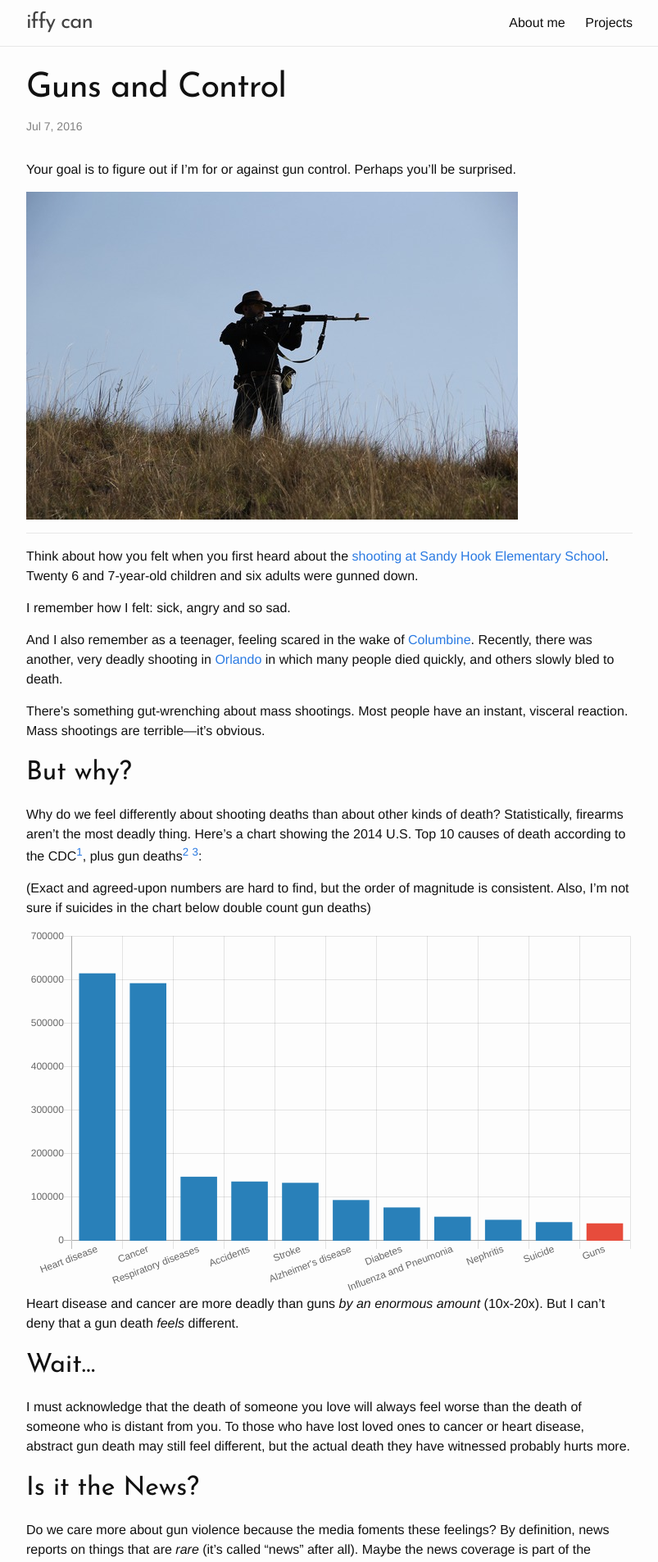
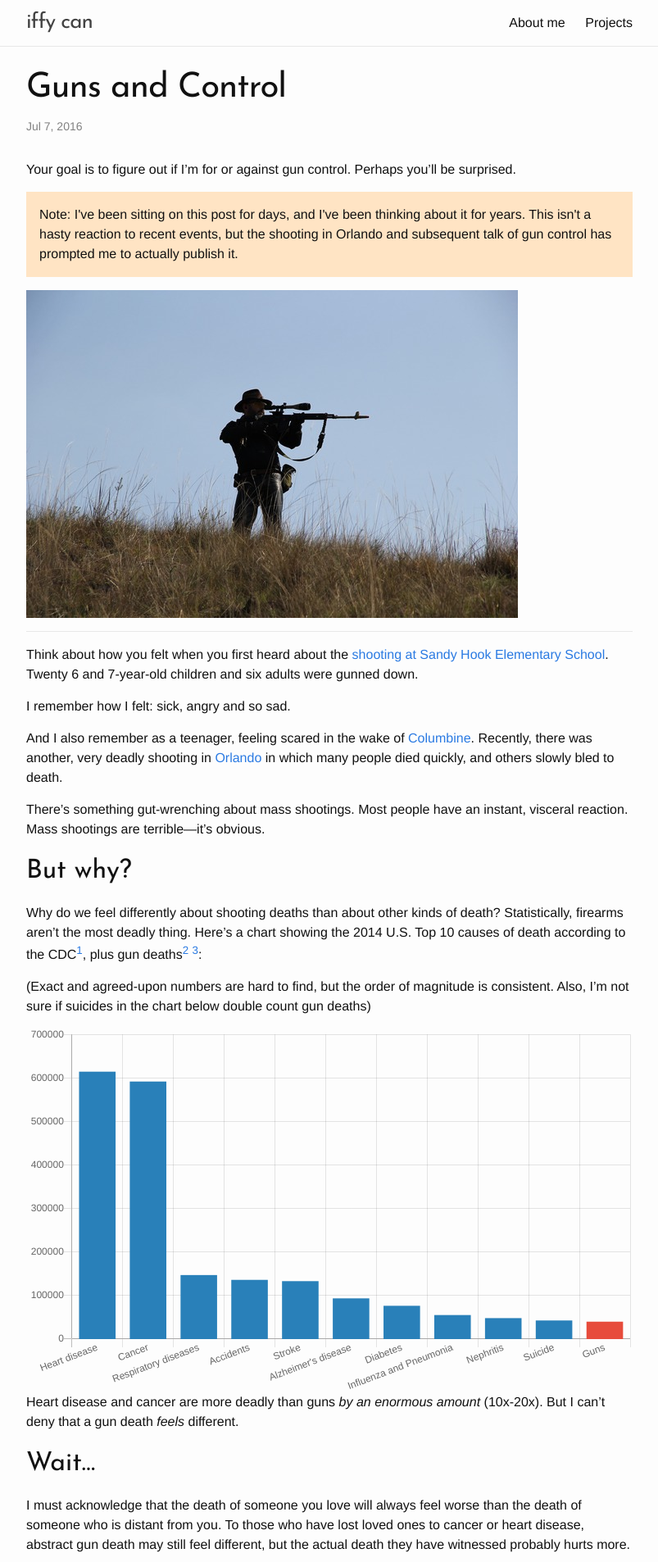
Before and after one commit to iffy/iffy.github.com, a Jekyll site: the page built from _posts/2016-07-07-guns.md, in a window 1280 px wide. Shown: the top 1906 px of the page at 82% size, without its empty margins (238-1041 px from the left). Built offline with Jekyll 4.4.1, drawn with Linux system fonts in a browser that asks for light colours; nearby versions of some CDN libraries; some web fonts are replaced; some of the changed text lies outside the part shown.

Commit message:
Additional notes

```diff
--- a/_posts/2016-07-07-guns.md
+++ b/_posts/2016-07-07-guns.md
@@ -7,6 +7,11 @@ image: /images/guns/shooter.jpg
 <script src="https://cdnjs.cloudflare.com/ajax/libs/Chart.js/2.1.6/Chart.bundle.min.js"></script>
 
 <style>
+.note {
+    background-color: bisque;
+    padding: 1rem;
+    margin-bottom: 1rem;
+}
 table {
     border-collapse: collapse;
     margin-bottom: 1rem;
@@ -20,6 +25,10 @@ th {
 </style>
 
 Your goal is to figure out if I'm for or against gun control.  Perhaps you'll be surprised.
+
+<div class="note">
+Note: I've been sitting on this post for days, and I've been thinking about it for years.  This isn't a hasty reaction to recent events, but the shooting in Orlando and subsequent talk of gun control has prompted me to actually publish it.
+</div>
 
 ![](/images/guns/shooter.jpg)
 
@@ -120,9 +129,9 @@ Before answering that, think again about how you felt when you heard about Sandy
 
 Should we control firearms?
 
-I have one more statistic to share with you.  The chart above shows the Top 10 causes of death in the U.S. according to the CDC.  But the CDC excludes the primary cause of death in the U.S..  Here's that same chart again, with the *actual* Top 11 causes of death plus gun deaths.[^4]  Again, the numbers aren't exact but the order of magnitude is consistent.
+I have one more statistic to share with you.  The chart above shows the Top 10 causes of death in the U.S. according to the CDC.  But the CDC excludes the primary cause of death in the U.S..  Here's that same chart again, with the *actual* leading cause of death included.[^4]  Again, the numbers aren't exact but the order of magnitude is consistent.
 
-The primary cause of death in the U.S. is, like mass shootings, done quickly and intentionally.
+The primary cause of death isn't a disease; like mass shootings, it is done *to* people, quickly and intentionally.
 
 <canvas id="chart2" width="500" height="300"></canvas>
 
@@ -188,11 +197,13 @@ Sandy Hook happens *hundreds of times* every day.
 
 But perhaps there's more talk of gun control because its victims have talked to us.  We've seen them laugh.  We've watched them learn to walk.  They've held our hands.  We've hugged them.  They've giggled.  We can imagine them crying out.  They have names like Charlotte and Daniel.
 
-Yes, we definitely need to have a discussion about gun control.  Let's talk.  But let's not be blind.  There's another discussion we need to have.
+Yes, we can have a discussion about gun control.  Let's talk.  But let's not be blind.  There's another discussion we need to have.
 
 <img src="/images/guns/feet.jpg">
 
-I have little confidence in solving the problem of rampant abortion with legislation.  Rather, people's hearts need to change.
+Somehow, people's hearts need to change.
+
+I have little confidence in solving the problem of rampant abortion with legislation.  Honestly, I have little confidence that writing this post will do anything.  But if one person decides to let their child live as a result of writing this, then I have succeeded.
 
 Instead of abortion, consider adoption.
 
@@ -207,6 +218,8 @@ God will judge perfectly, taking into account individual circumstances.  And [He
 
 ---
 
+(As always, email me about typos or if I have incorrect facts.)
+
 Footnotes:
 
 [^1]: <http://www.gunviolencearchive.org/tolls/2014>
```
